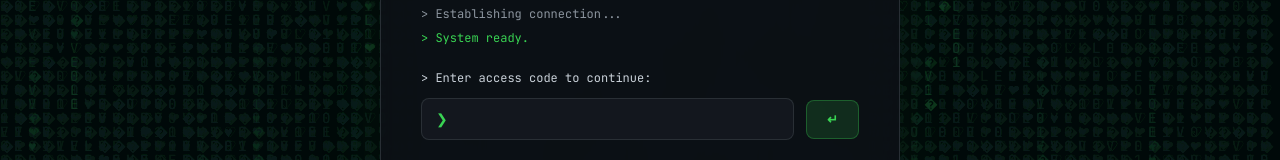
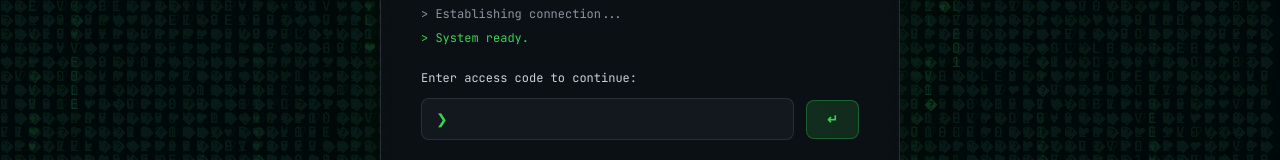
Before and after one commit to aristoncodes/Anni, a React (Vite) app: page / in a window 1280 px wide. Shown: the part 353-513 px from the top of the page. Built offline with nearby package versions, Linux system fonts and the light colour scheme; a web font is replaced by a local one.

Commit message:
chore: minor text updates

```diff
--- a/src/pages/Home.jsx
+++ b/src/pages/Home.jsx
@@ -185,7 +185,7 @@ function PasswordScreen({ onSuccess }) {
                             fontFamily: '"JetBrains Mono", monospace',
                             marginBottom: 12,
                         }}>
-                            > Enter access code to continue:
+                            Enter access code to continue:
                         </div>
                         <form onSubmit={handleSubmit} style={{ display: 'flex', gap: 12, alignItems: 'center' }}>
                             <div style={{
```
